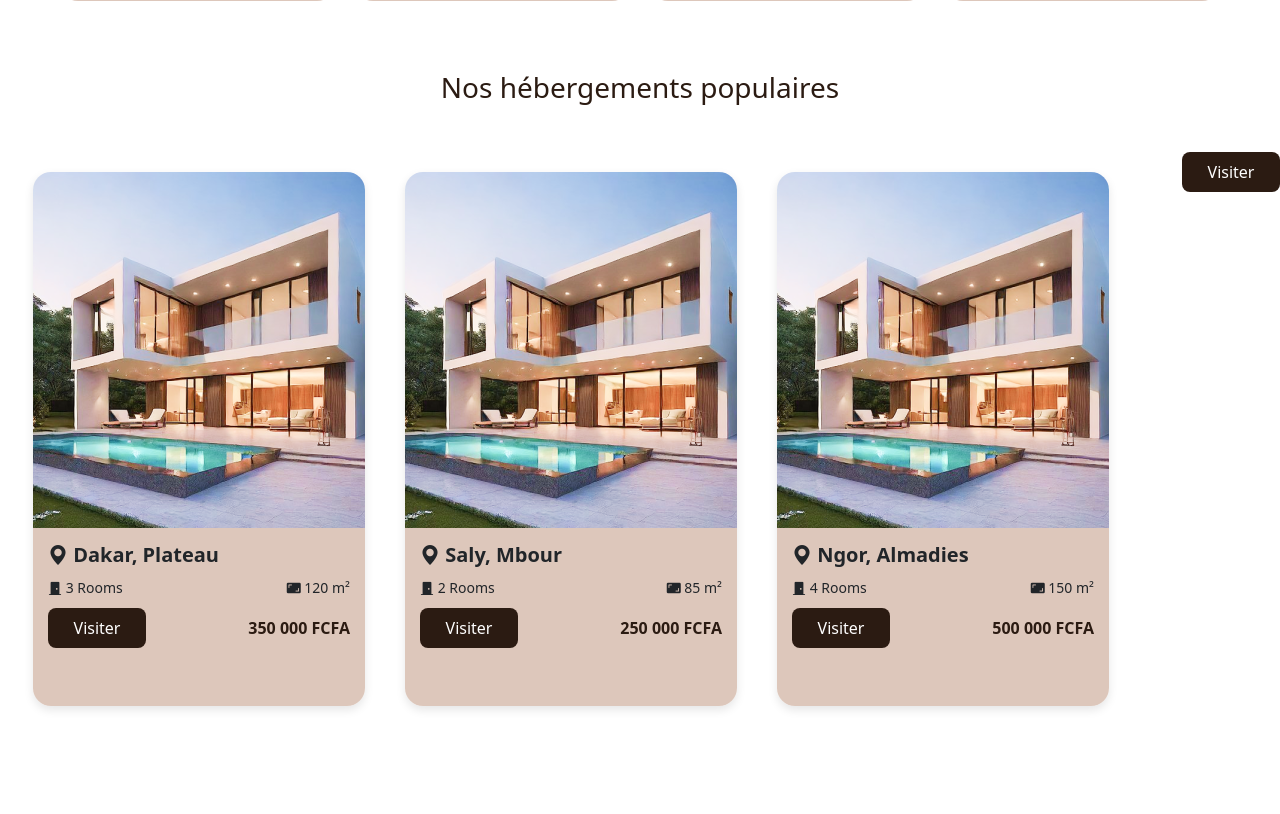
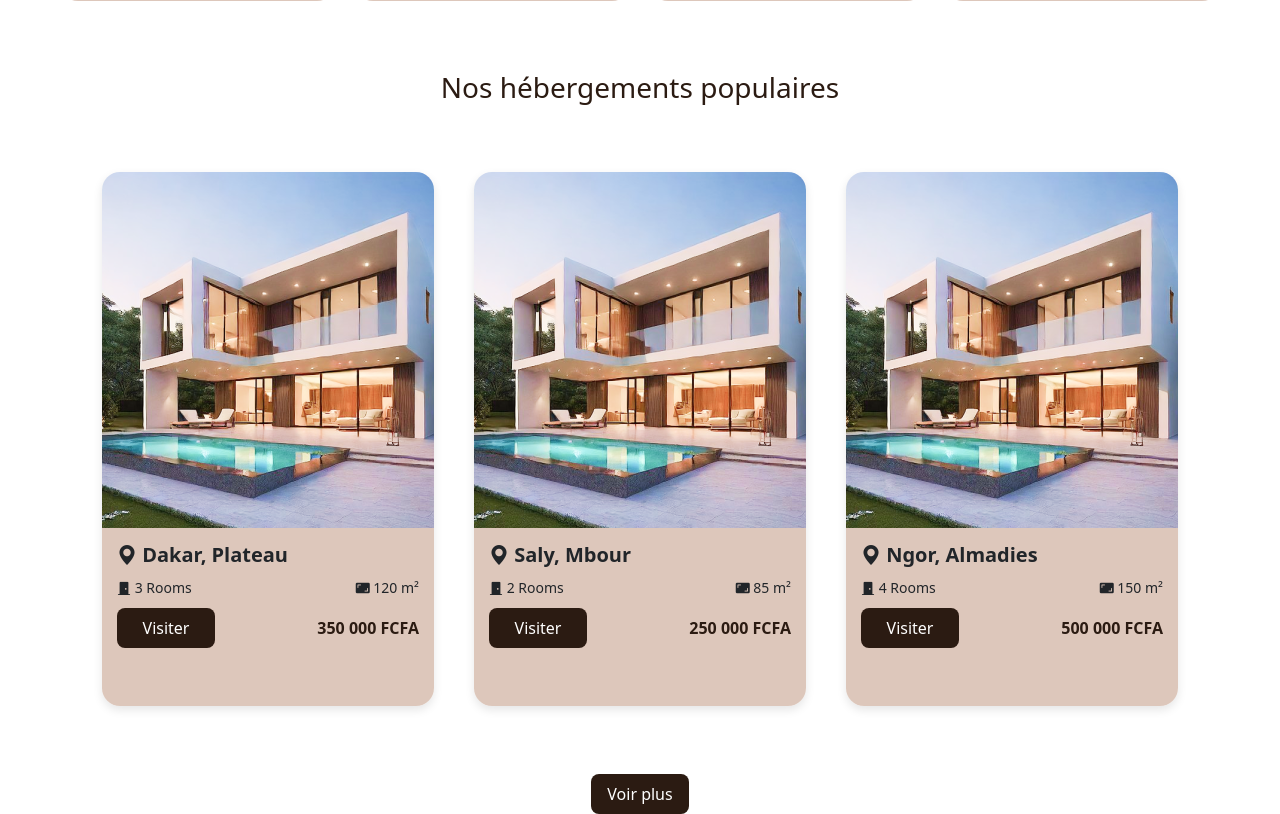
Before and after one commit to mouhamed36-collab/project_immo, a PHP site: page /pages/section2.php in a window 1280 px wide. Shown: the part 381-1195 px from the top of the page. Before the commit the page ends 1091 px from the top, so only its background shows below. Run offline with PHP 8.4, Linux system fonts and the light colour scheme.

Commit message:
complement section2 (bouton voir plus)

```diff
--- a/index.php
+++ b/index.php
@@ -1,4 +1,7 @@
 <?php
 //Page d'accueil de la plateforme
 include_once('pages/header.php');
+
+//Page d'accueil de la section 2
+include_once('pages/section2.php');
 ?>
--- a/pages/section2.php
+++ b/pages/section2.php
@@ -182,7 +182,7 @@
     </div>
   </div>
 </div>
-<br>
-     <button class="btn-visiter" ><a>Visiter</a></button>
+</div>
+       <center> <button class="btn-visiter">Voir plus</button></center>
 
   </section>
```
